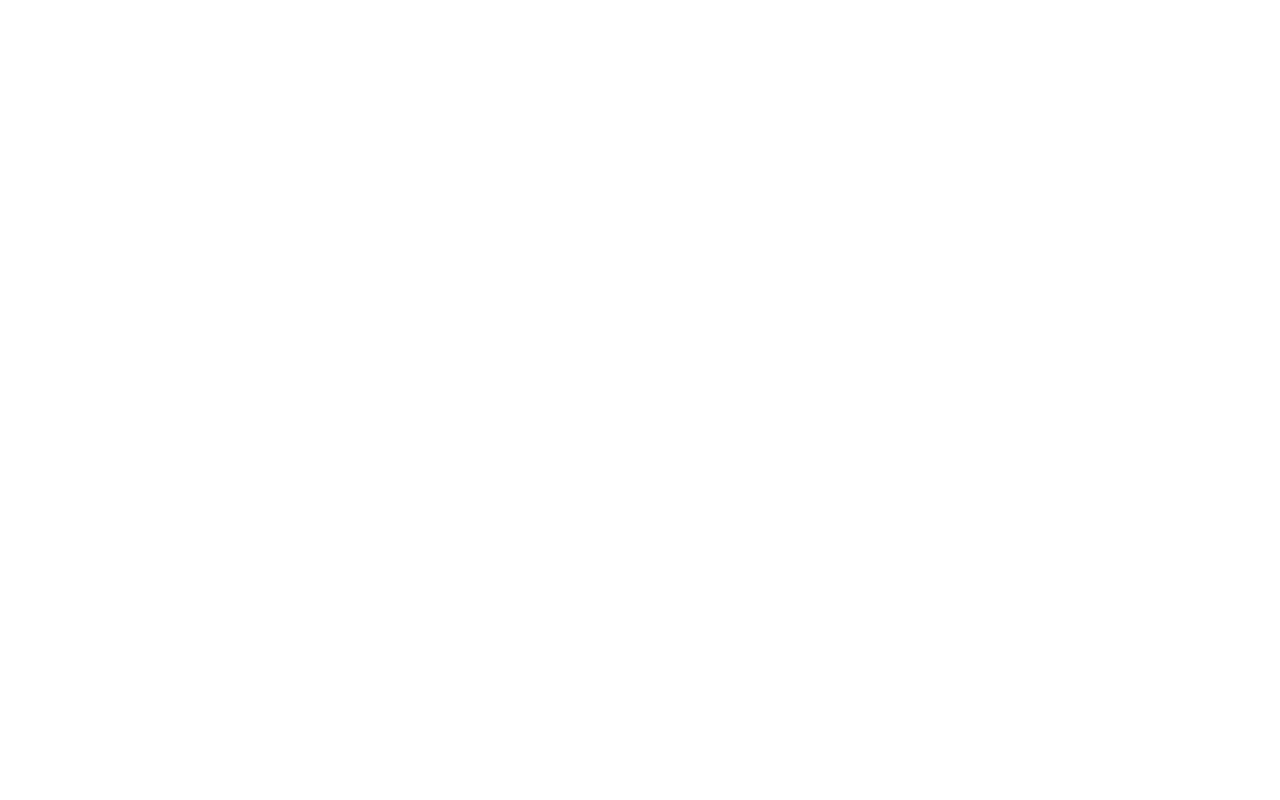
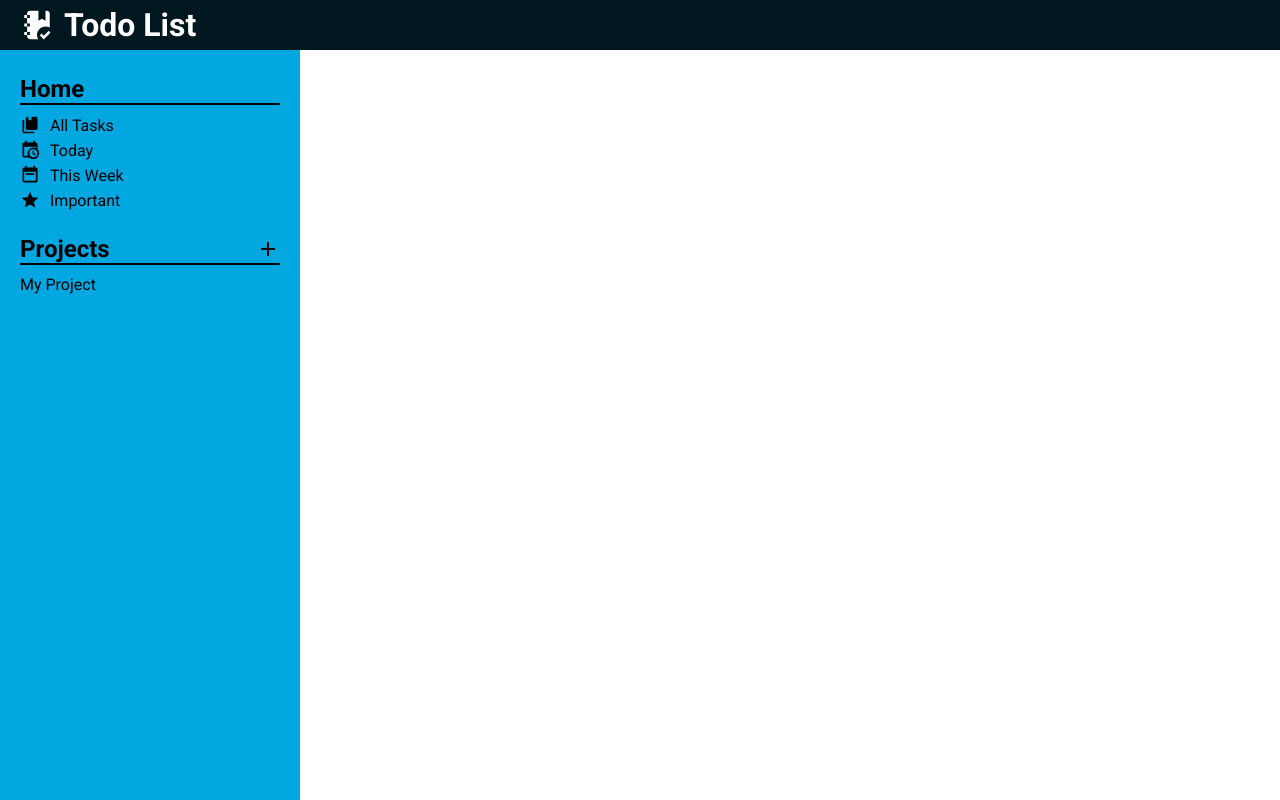
Before and after one commit to lostqubit/Todo-App, a website built with webpack: page src/index.html in a window 1280 px wide. Built offline with nearby package versions, Linux system fonts and the light colour scheme.

Commit message:
add header and sidebar

```diff
--- a/src/index.html
+++ b/src/index.html
@@ -6,6 +6,27 @@
     <title>Todo</title>
 </head>
 <body>
-
+    <header><img src = "<%=require('./icons/todo.svg')%>"><h1>Todo List</h1></header>
+    <div id="container">
+        <div id="sidebar">
+            <div id="home">
+                <h2>Home</h2>
+                <ul>
+                    <li><img src= "<%=require('./icons/tasks.svg')%>"><span>All Tasks</span></li>
+                    <li><img src= "<%=require('./icons/today.svg')%>"><span>Today</span></li>
+                    <li><img src= "<%=require('./icons/week.svg')%>"><span>This Week</span></li>
+                    <li><img src= "<%=require('./icons/important.svg')%>"><span>Important</span></li>
+                </ul>
+            </div>
+            <div id ="projects">
+                <h2><span>Projects</span><img src= "<%=require('./icons/add.svg')%>"></h2>
+                <ul>
+                    <li>My Project</li>
+                </ul>
+            </div>
+        </div>
+        <div id="content-body">
+        </div>
+    </div>
 </body>
 </html>
--- a/src/style.css
+++ b/src/style.css
@@ -1,12 +1,89 @@
+@import url('https://fonts.googleapis.com/css2?family=Kanit:ital,wght@0,100;0,200;0,300;0,400;0,500;0,600;0,700;0,800;0,900;1,100;1,200;1,300;1,400;1,500;1,600;1,700;1,800;1,900&family=Roboto:ital,wght@0,100;0,300;0,400;0,500;0,700;0,900;1,100;1,300;1,400;1,500;1,700;1,900&family=Space+Grotesk:wght@300..700&family=Ubuntu:ital,wght@0,300;0,400;0,500;0,700;1,300;1,400;1,500;1,700&display=swap');
+
 *{
     margin:0;
     padding:0;
+    font-family: "Roboto", sans-serif;
 }
 
 html{
     height: 100%;
 }
 
+ul{
+    list-style: none;
+}
+
 body{
     min-height:100%;
+    display: grid;
+    grid-template-rows: 50px 1fr;
 }
+
+header{
+    background-color: #00171f;
+    color: white;
+    display: flex;
+    align-items: center;
+    padding: 20px;
+    gap: 10px;
+}
+
+header img{
+    display: block;
+    height: 2.125rem;
+}
+
+#container{
+    display: grid;
+    grid-template-columns: 300px 1fr;
+}
+
+#sidebar{
+    background-color: #00a7e1;
+    padding-left: 20px;
+    padding-right: 20px;
+}
+
+#sidebar h2{
+    margin-top: 25px;
+    font-weight: 700;
+    border-bottom: 2px solid black;
+}
+
+#home>ul{
+    padding-top: 10px;
+    display: flex;
+    flex-direction: column;
+    gap: 5px;
+}
+
+#home img{
+    height: 1.25rem;
+}
+
+#home li{
+    display: flex;
+    align-items: center;
+    gap: 10px;
+    cursor: pointer;
+}
+
+#projects>h2{
+    display: flex;
+    align-items: center;
+    justify-content: space-between;
+}
+
+#projects>h2>img{
+    height: 1em;
+    cursor: pointer;
+}
+
+#projects>ul{
+    padding-top:10px;
+}
+
+#content-body{
+    background-color: #ffffff;
+}
```
Also changed, not shown: src/icons/add.svg (added), src/icons/important.svg (added), src/icons/tasks.svg (added), src/icons/today.svg (added), src/icons/todo.svg (added), src/icons/week.svg (added).
